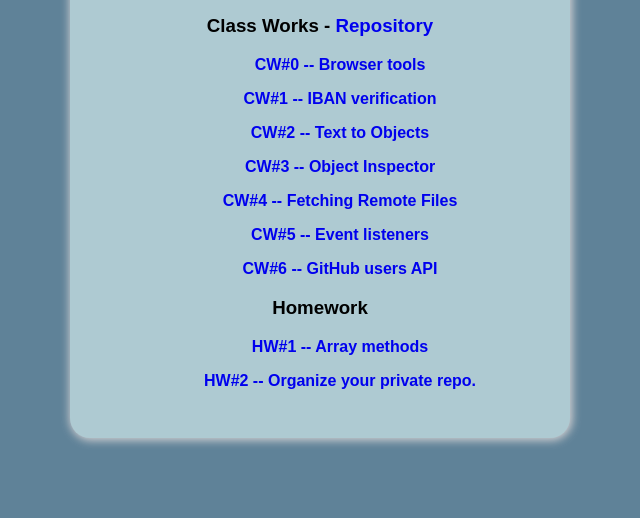
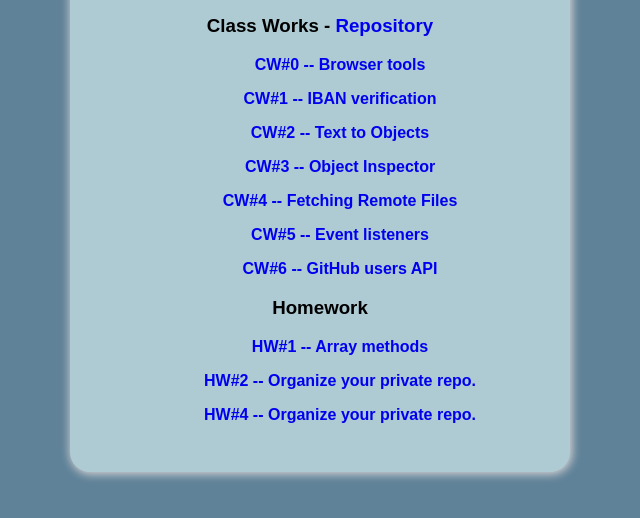
Before and after one commit to RouaAlabed/AdvancedProgramming, a plain HTML site: page index.html in a window 1280 px wide. Shown: the part 170-688 px from the top of the page, without its empty margins (320-960 px from the left). Drawn offline with Linux system fonts and the light colour scheme; a web font is replaced by a local one.

Commit message:
Update index.html

```diff
--- a/index.html
+++ b/index.html
@@ -68,6 +68,7 @@
     <ul>
       <li><a href="https://rouaalabed.github.io/AdvancedProgramming/HW1.html">HW#1 -- Array methods</a></li>
       <li><a href="https://github.com/RouaAlabed/AdvancedProgramming">HW#2 -- Organize your private repo. </a></li>
+      <li><a href="https://github.com/RouaAlabed/AdvancedProgramming">HW#4 -- Organize your private repo. </a></li>
     </ul>
 
 
```
